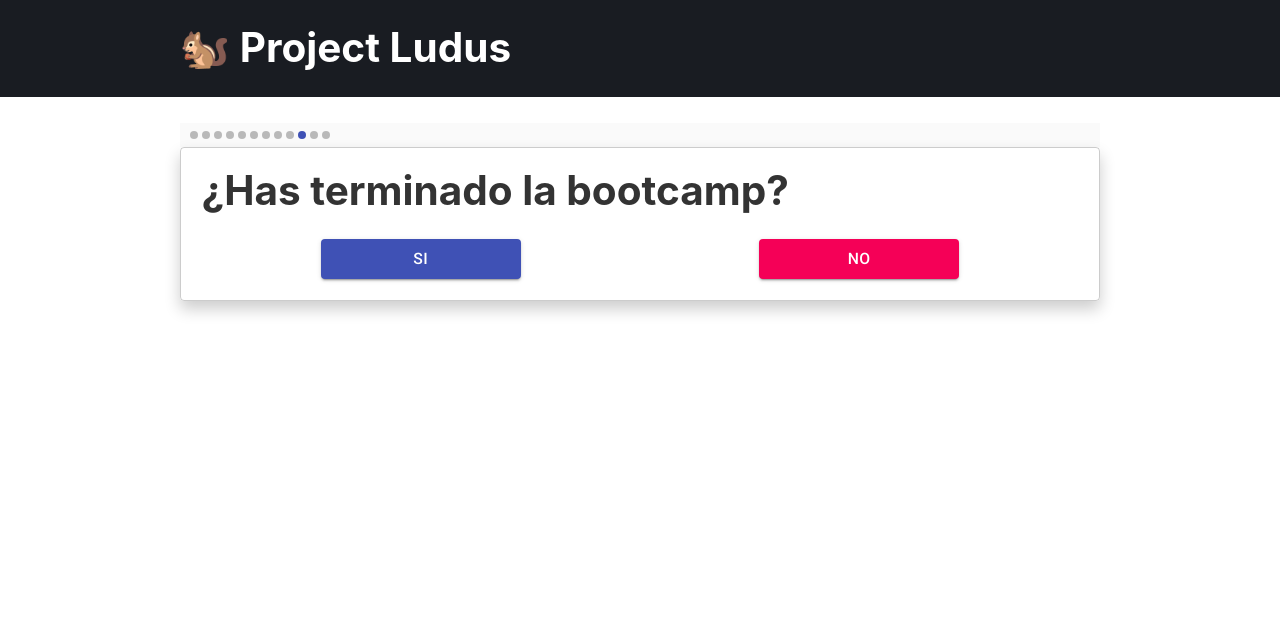
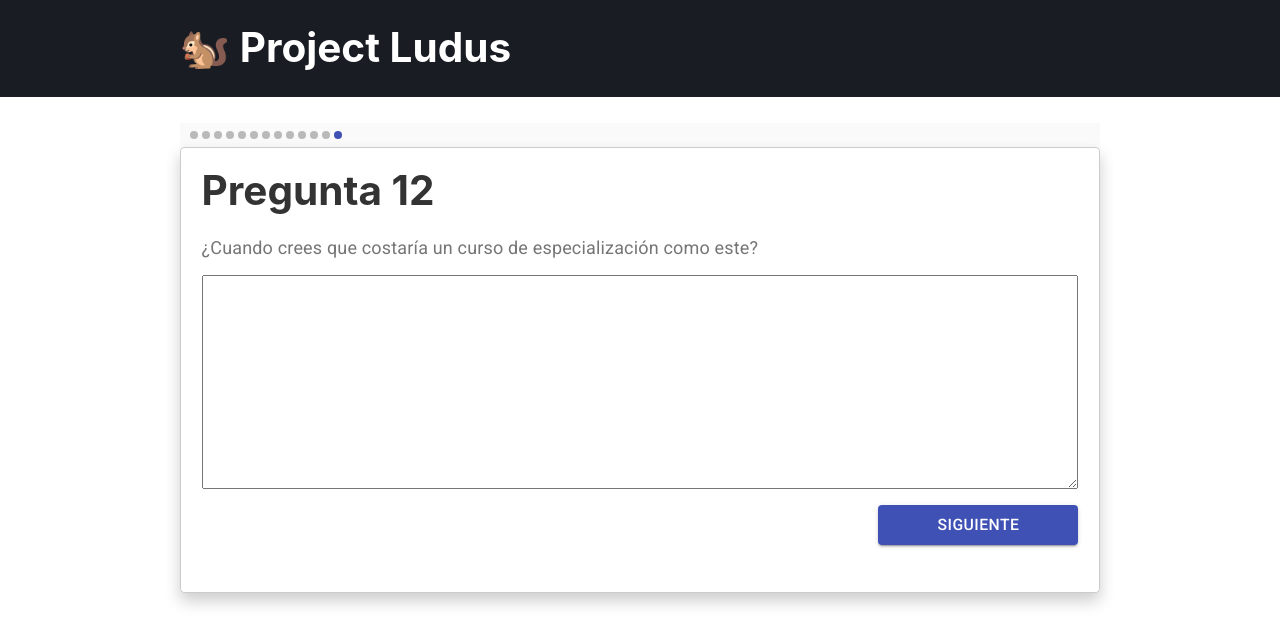
Before and after one commit to the-project-ludus/poll-academy, a Gatsby site: page / in a window 1280 px wide. Built offline with nearby package versions, Linux system fonts and the light colour scheme; Gatsby itself is replaced by a stand-in of ours.

Commit message:
Pregunta 12

```diff
--- /dev/null
+++ b/src/components/questions/Pregunta12.js
@@ -0,0 +1,47 @@
+import React, { useContext, useState } from 'react';
+import axios from 'axios';
+import { Button, TextareaAutosize, FormLabel } from '@material-ui/core';
+
+import UserContext from '../../context/UserContext';
+import Styles from './Styles';
+
+const Pregunta12 = ({ onSubmit }) => {
+  const [response, setResponse] = useState('');
+  const { user } = useContext(UserContext);
+
+  const handleSubmit = async e => {
+    e.preventDefault();
+    console.log('user', user);
+    await axios.post(
+      'https://the-project-ludus-poll.firebaseio.com/questions.json',
+      {
+        pregunta:
+          '¿Cuando crees que costaría un curso de especialización como este?',
+        response: response,
+        user: user
+      }
+    );
+    onSubmit();
+  };
+  const handleResponseChange = ev => setResponse(ev.target.value);
+
+  return (
+    <Styles>
+      <h1>Pregunta 12</h1>
+      <FormLabel>
+        ¿Cuando crees que costaría un curso de especialización como este?
+      </FormLabel>
+      <form className="textarea-form">
+        <TextareaAutosize
+          rows={8}
+          onChange={handleResponseChange}
+        ></TextareaAutosize>
+        <Button variant="contained" color="primary" onClick={handleSubmit}>
+          Siguiente
+        </Button>
+      </form>
+    </Styles>
+  );
+};
+
+export default Pregunta12;
--- a/src/hooks/useQuestions.js
+++ b/src/hooks/useQuestions.js
@@ -11,6 +11,7 @@
 import Pregunta9 from '../components/questions/Pregunta9';
 import Pregunta10 from '../components/questions/Pregunta10';
 import Pregunta11 from '../components/questions/Pregunta11';
+import Pregunta12 from '../components/questions/Pregunta12';
 
 const questions = [
   <Pregunta0 />,
@@ -24,7 +25,8 @@
   <Pregunta8 />,
   <Pregunta9 />,
   <Pregunta10 />,
-  <Pregunta11 />
+  <Pregunta11 />,
+  <Pregunta12 />
 ];
 
 const useQuestions = onSubmit =>
--- a/src/pages/index.js
+++ b/src/pages/index.js
@@ -11,7 +11,7 @@
 import './index.css';
 
 const IndexPage = () => {
-  const [questionId, setQuestionId] = useState(9);
+  const [questionId, setQuestionId] = useState(12);
   const [user, setUser] = useState('');
   const questionComponents = useQuestions(() => setQuestionId(questionId + 1));
 
```
